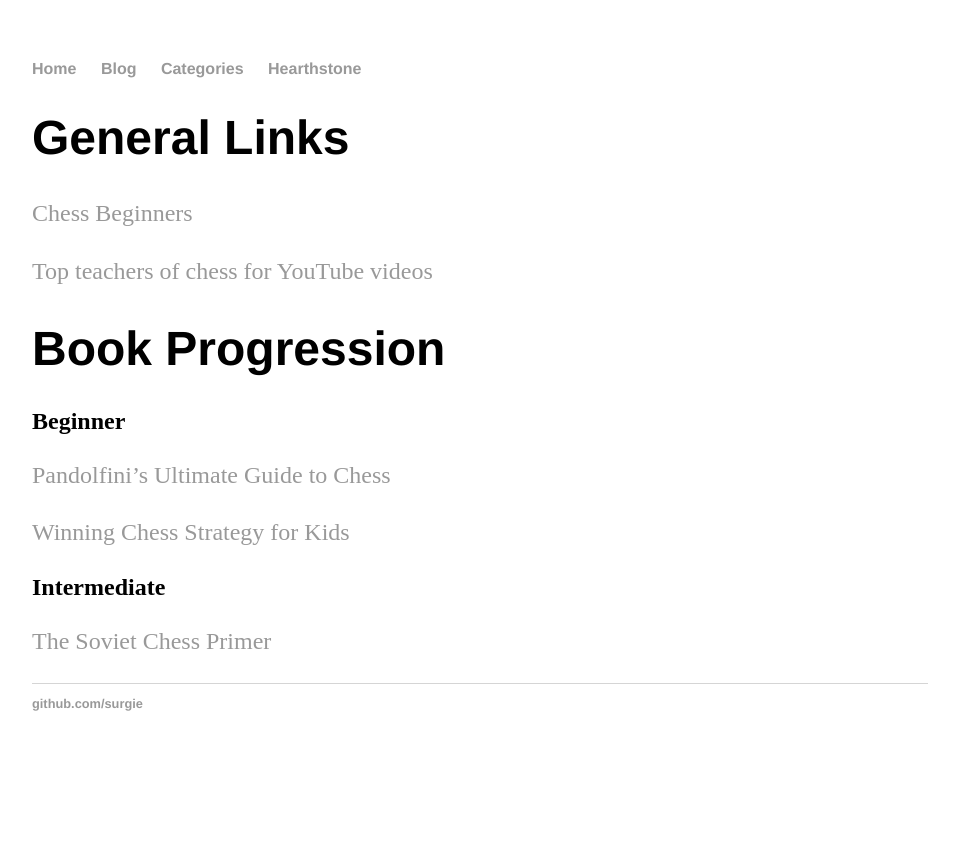
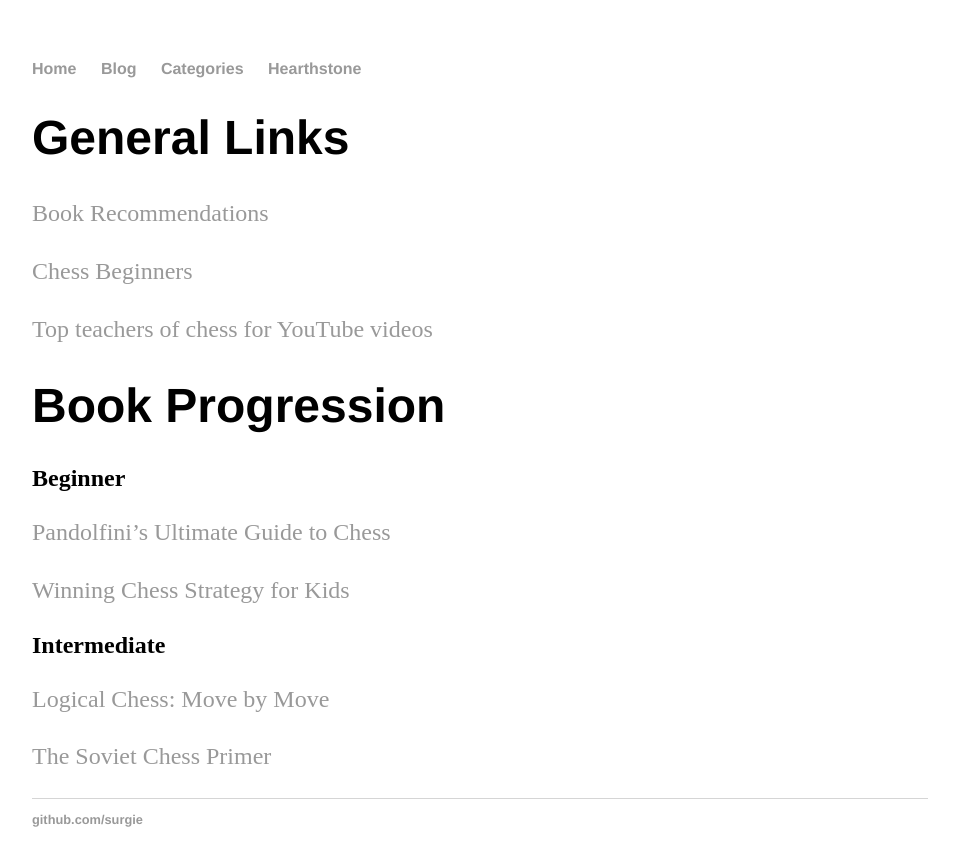
Before and after one commit to surgie/surgie.github.io, a Jekyll site: the page built from _posts/2018-11-17-learning-chess.md, in a window 1280 px wide. Shown: the top 866 px of the page, without its empty margins (160-1119 px from the left). Built offline with Jekyll 4.4.1, drawn with Linux system fonts in a browser that asks for light colours; our own code applies the rules of GitHub Pages for plain Markdown files.

Commit message:
chess notes

```diff
--- a/_posts/2018-11-17-learning-chess.md
+++ b/_posts/2018-11-17-learning-chess.md
@@ -5,6 +5,8 @@ categories: [Chess]
 ---
 
 # General Links
+
+[Book Recommendations](https://www.chess.com/blog/RussBell/good-chess-books-for-beginners-and-beyond)
 
 [Chess Beginners](https://www.reddit.com/r/chessbeginners/)
 
@@ -20,4 +22,6 @@ categories: [Chess]
 
 ## Intermediate
 
+[Logical Chess: Move by Move](https://www.amazon.com/Logical-Chess-Every-Explained-Algebraic/dp/0713484640/)
+
 [The Soviet Chess Primer](https://www.amazon.com/Soviet-Chess-Primer-Classics/dp/190798299X/)
```
